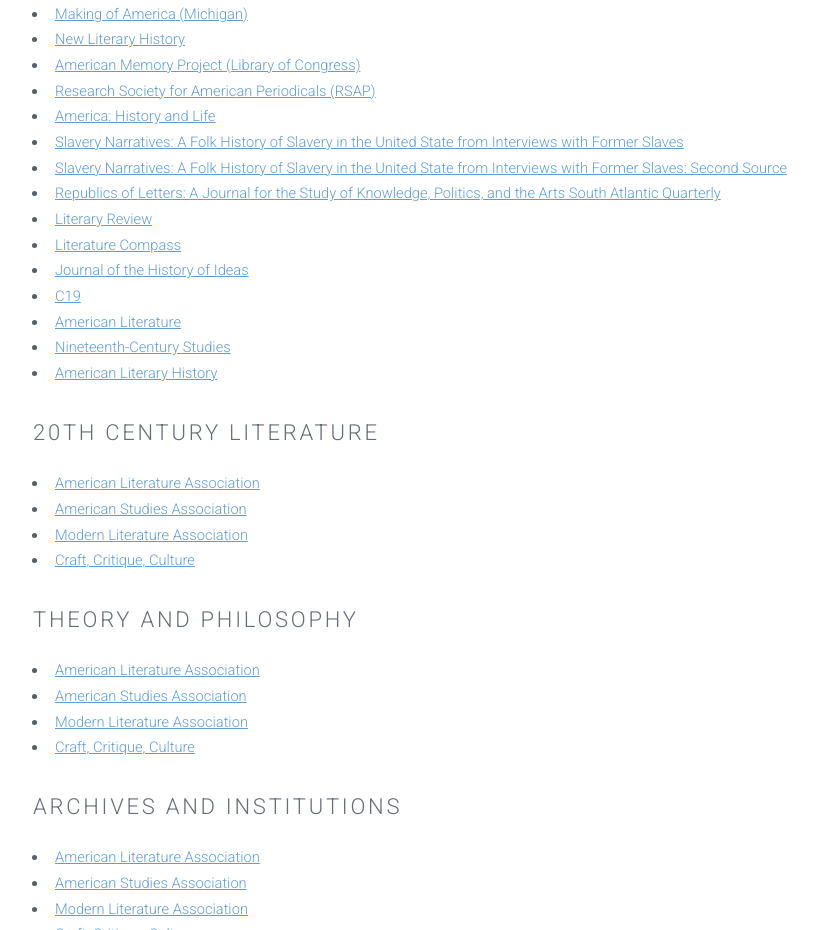
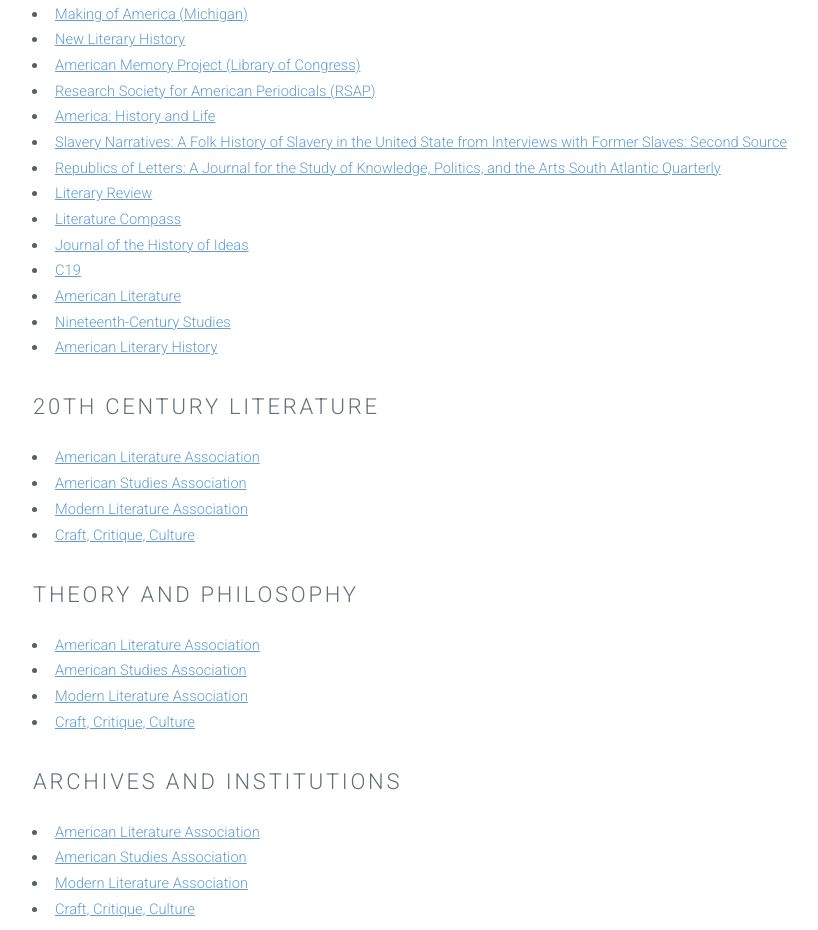
Before and after one commit to alexashland/alexashland, a plain HTML site: page left-sidebar.html in a window 1280 px wide. Shown: the part 1482-2412 px from the top of the page, without its empty margins (127-945 px from the left). Drawn offline with Linux system fonts and the light colour scheme.

Commit message:
removed extra source

```diff
--- a/left-sidebar.html
+++ b/left-sidebar.html
@@ -75,7 +75,6 @@
 								<li><a href="#">American Memory Project (Library of Congress)</a></li>
 								<li><a href="#">Research Society for American Periodicals (RSAP)</a></li>
 								<li><a href="#">America: History and Life</a></li>
-								<li><a href="http://memory.loc.gov/mss/mesn/001/111.pdf">Slavery Narratives: A Folk History of Slavery in the United State from Interviews with Former Slaves</a></li>
 								<li><a href="https://memory.loc.gov/ammem/snhtml/snhome.html">Slavery Narratives: A Folk History of Slavery in the United State from Interviews with Former Slaves: Second Source</a></li>
 								<li><a href="#">Republics of Letters: A Journal for the Study of Knowledge, Politics, and the Arts
 South Atlantic Quarterly</a></li>
```
